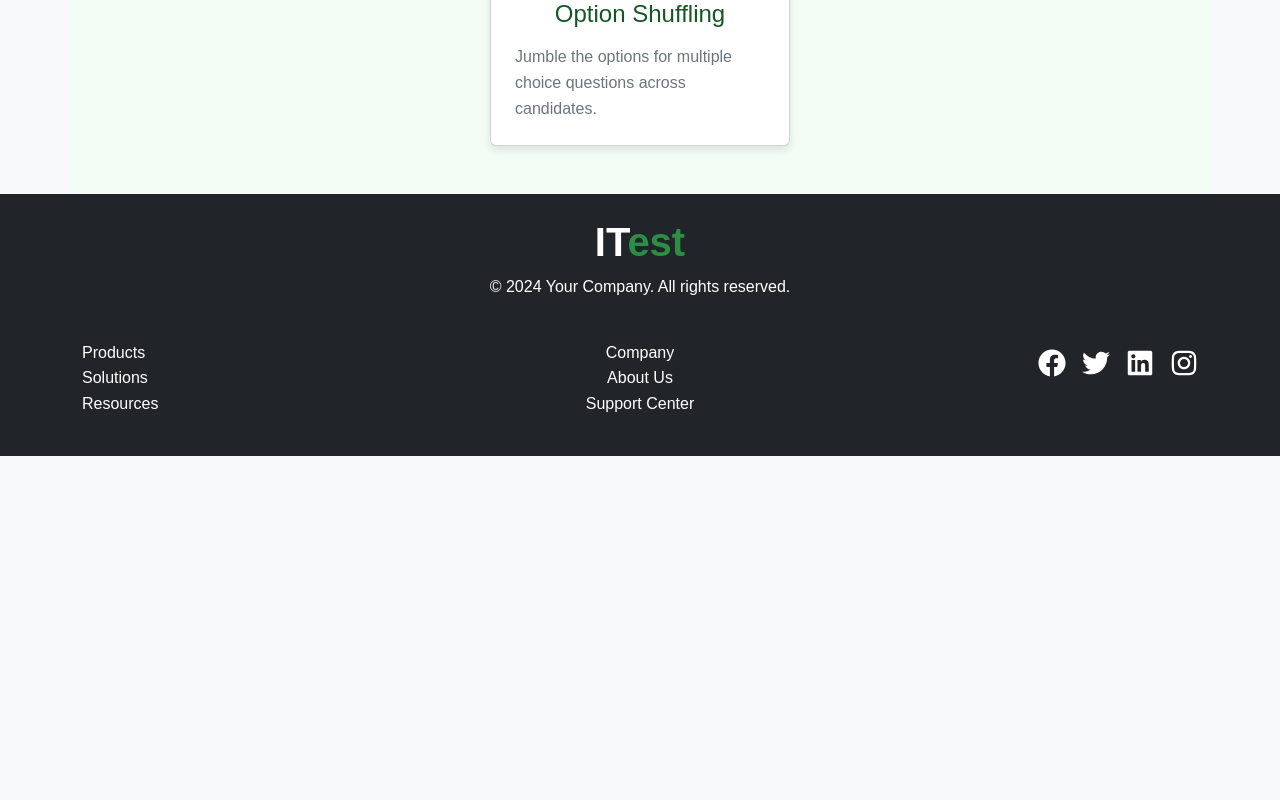
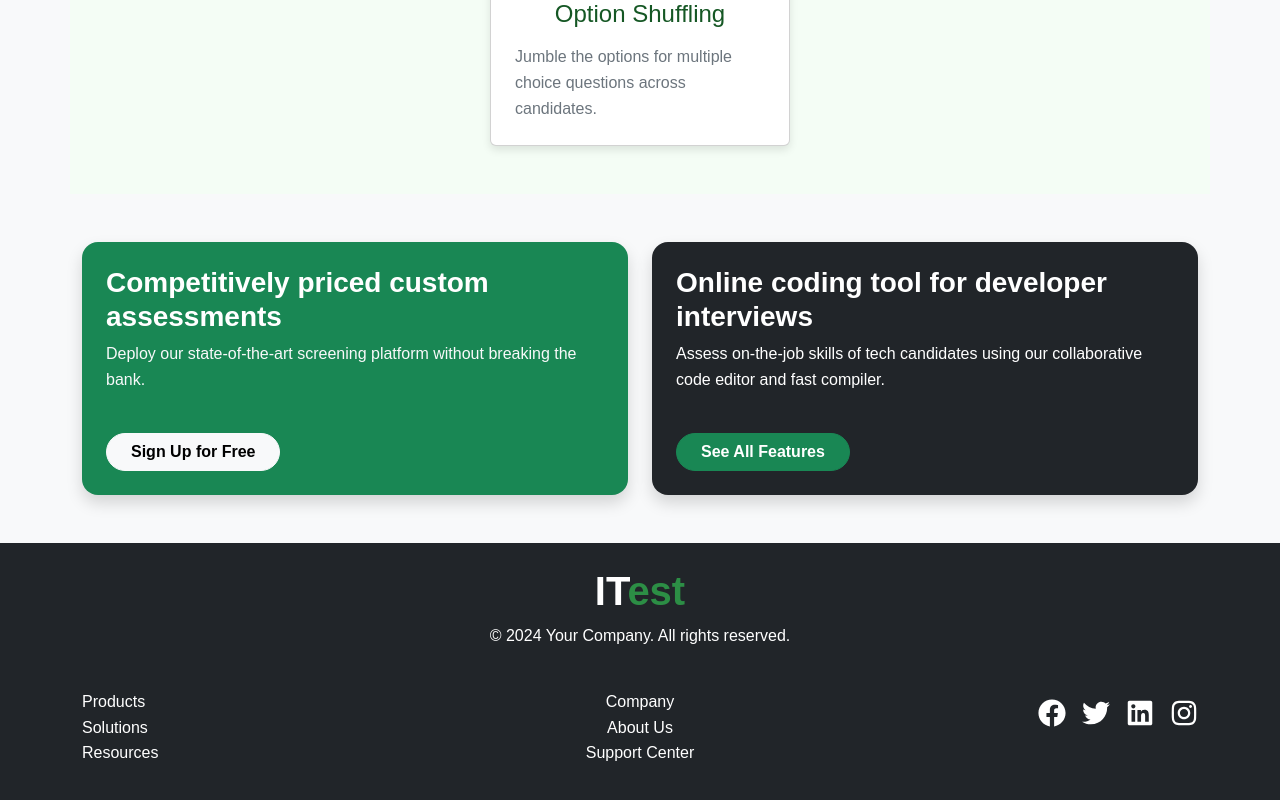
Before and after one commit to MoizAnsari7/ITest-Frontend, a React (Vite) app: page / in a window 1280 px wide. Shown: the part 2018-2818 px from the top of the page. Before the commit the page ends 2474 px from the top, so only its background shows below. Built offline with nearby package versions, Linux system fonts and the light colour scheme; no server answers.

Commit message:
Signup Card Section Added

```diff
--- a/src/components/Navbar.tsx
+++ b/src/components/Navbar.tsx
@@ -105,7 +105,7 @@ const Navbar: React.FC = () => {
             </li>
             </ul>
                 <img
-                  src={user?.picture}
+                  src={user?.profilePhoto}
                   alt={user?.displayName}
                   className="rounded-circle me-2"
                   width="40"
--- a/src/pages/HomePage.tsx
+++ b/src/pages/HomePage.tsx
@@ -4,6 +4,8 @@ import HeroSection from '../components/HeroSection';
 import FeaturesSection from '../components/FeaturesSection';
 import CardSection from '../components/CardSection';
 import FooterSection from '../components/FooterSection' ;
+import SignUpCard from './SignUpCard';
+
 import { motion } from 'framer-motion';
 
 const HomePage: React.FC = () => {
@@ -13,6 +15,7 @@ const HomePage: React.FC = () => {
             <HeroSection />
             <FeaturesSection />
             <CardSection />
+             <SignUpCard />
             <FooterSection />
         </motion.div>
     );
--- /dev/null
+++ b/src/pages/SignUpCard.tsx
@@ -0,0 +1,59 @@
+import { useNavigate } from "react-router-dom";
+
+const SignUpCard = () => {
+
+const navigate = useNavigate();
+
+const handleSignIn = () =>{
+navigate('/signin');
+}
+
+  return (
+    <>
+      <div className="container mt-5 mb-5">
+        <div className="row d-flex justify-content-between align-items-center g-4">
+          {/* Card 1 */}
+          <div className="col-lg-6 col-md-6 col-sm-12 ">
+            <div className=" text-white bg-success p-4 rounded-4 shadow"  style={style.h50}>
+              <h3 className="fw-bold">Competitively priced custom assessments</h3>
+              <p className="text-light">
+                Deploy our state-of-the-art screening platform without breaking
+                the bank.
+              </p>
+              <button className="btn btn-light fw-bold rounded-pill px-4" onClick={handleSignIn} style={style.h50button}>
+                Sign Up for Free
+              </button>
+            </div>
+          </div>
+
+          {/* Card 2 */}
+          <div className="col-lg-6 col-md-6 col-sm-12 " >
+            <div className=" text-white bg-dark p-4 rounded-4 shadow" style={style.h50}>
+              <h3 className="fw-bold">Online coding tool for developer interviews</h3>
+              <p>
+                Assess on-the-job skills of tech candidates using our
+                collaborative code editor and fast compiler.
+              </p>
+              <button className="btn btn-success fw-bold rounded-pill px-4" style={style.h50button}>
+                See All Features
+              </button>
+            </div>
+          </div>
+        </div>
+      </div>
+    </>
+  );
+};
+
+
+const style = {
+    h50:{
+height : "auto"
+    },
+
+    h50button:{
+        marginTop: "5%"
+        }
+}
+
+export default SignUpCard;
```
Also changed, not shown: src/components/FooterSection.tsx (renamed from src/components/FooterSection.jsx).
